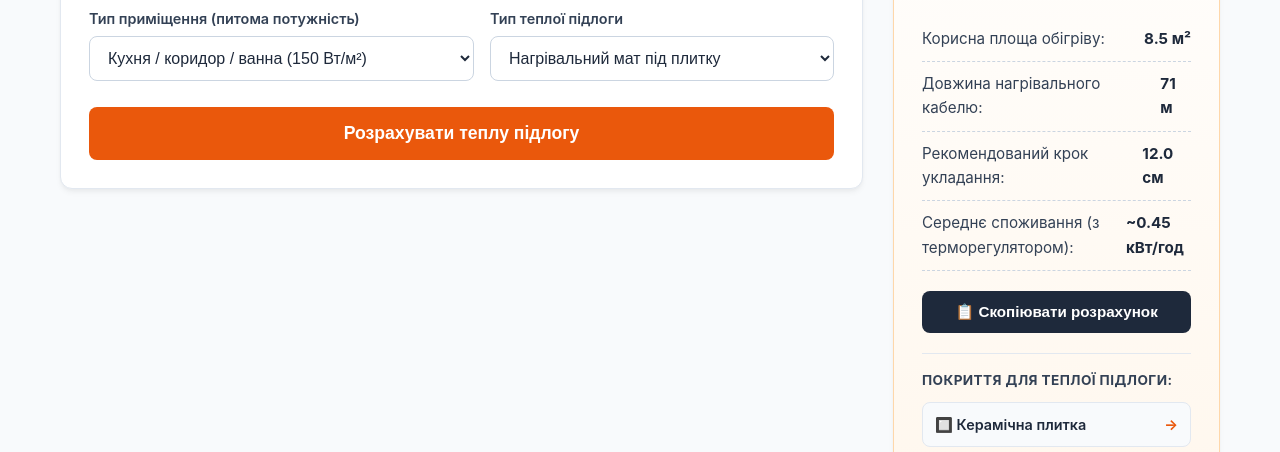
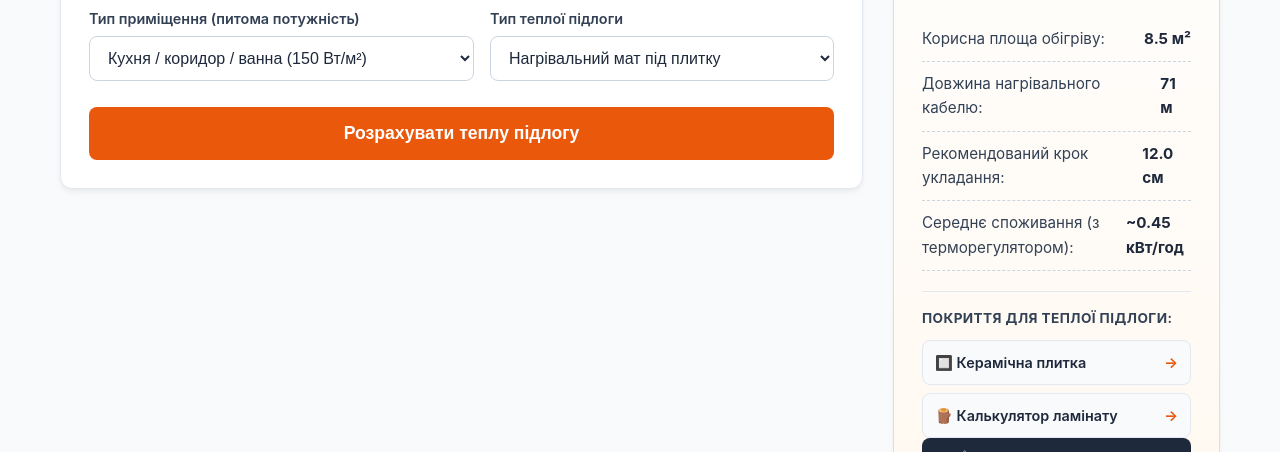
Before and after one commit to vladimir402026/bud-calc, a plain HTML site: page pidloga/tepla-pidloga.html in a window 1280 px wide. Shown: the part 469-921 px from the top of the page. Drawn offline with Linux system fonts and the light colour scheme.

Commit message:
Update tepla-pidloga.html

```diff
--- a/pidloga/tepla-pidloga.html
+++ b/pidloga/tepla-pidloga.html
@@ -105,6 +105,20 @@
                         <strong id="resConsumption">~0.45 кВт/год</strong>
                     </li>
                 </ul>
+                                <div class="result-next-steps">
+                    <div class="result-next-title">Покриття для теплої підлоги:</div>
+                    <div class="result-next-links">
+                        <a href="plytka.html" class="result-next-link">
+                            <span>🔲 Керамічна плитка</span>
+                            <span class="arrow">&rarr;</span>
+                        </a>
+                        <a href="laminat.html" class="result-next-link">
+                            <span>🪵 Калькулятор ламінату</span>
+                            <span class="arrow">&rarr;</span>
+                        </a>
+                    </div>
+                </div>
+
 
                 <button class="btn-copy" id="copyBtn" onclick="copyResults()">📋 Скопіювати розрахунок</button>
                                 <div class="result-next-steps">
```
